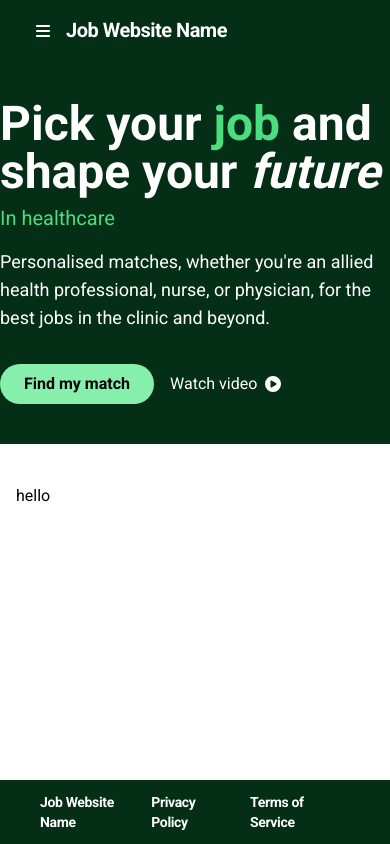
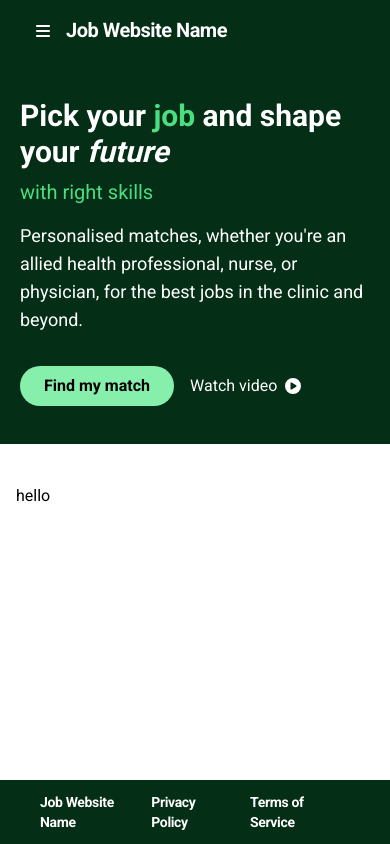
Before and after one commit to Satyajeet-Das/SIH-Beta-Prototype, a React (Vite) app in the folder frontend/: page / in a window 390 px wide. Built offline with nearby package versions, Linux system fonts and the light colour scheme.

Commit message:
fix: made it responsive for all popular devices

```diff
--- a/frontend/src/components/Hero.tsx
+++ b/frontend/src/components/Hero.tsx
@@ -4,16 +4,16 @@ import { faPlayCircle } from "@fortawesome/free-solid-svg-icons/faPlayCircle";
 const Hero = () => {
     return (
       <div className="bg-green-950 text-white h-96 flex flex-col items-center justify-center">
-        <div className="text-left">
-          <h1 className="text-5xl font-bold">
-            Pick your <span className="text-green-400">job</span> and <br />
+        <div className="text-left px-5">
+          <h1 className="text-3xl md:text-5xl font-bold">
+            Pick your <span className="text-green-400">job</span> and
             shape your <span className="italic">future</span>
           </h1>
-          <p className="text-green-400 text-xl mt-2">In healthcare</p>
-          <p className="text-lg mt-4 max-w-lg mx-auto">
+          <p className="text-green-400 text-xl mt-2">with right skills</p>
+          <p className="text-lg mt-4 max-w-lg">
             Personalised matches, whether you're an allied health professional, nurse, or physician, for the best jobs in the clinic and beyond.
           </p>
-          <div className="mt-8 flex justify-left space-x-4">
+          <div className="mt-8 flex justify-start space-x-4">
             <button className="bg-green-300 text-black font-bold py-2 px-6 rounded-full">Find my match</button>
             <button className="flex items-center space-x-2">
               <span>Watch video</span>
```
